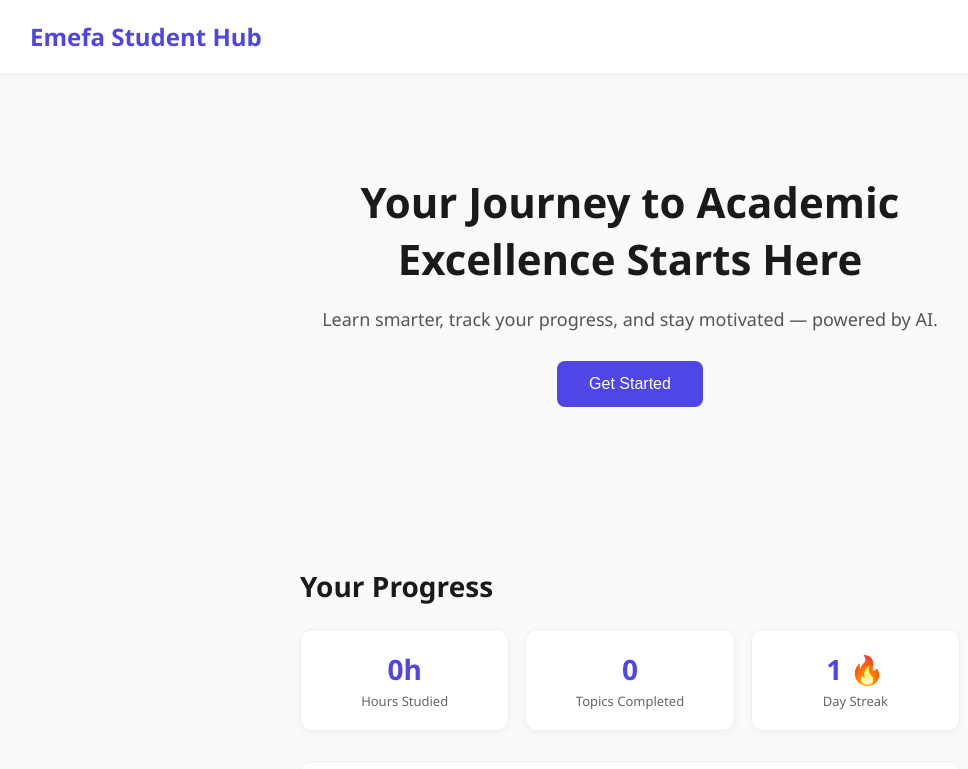
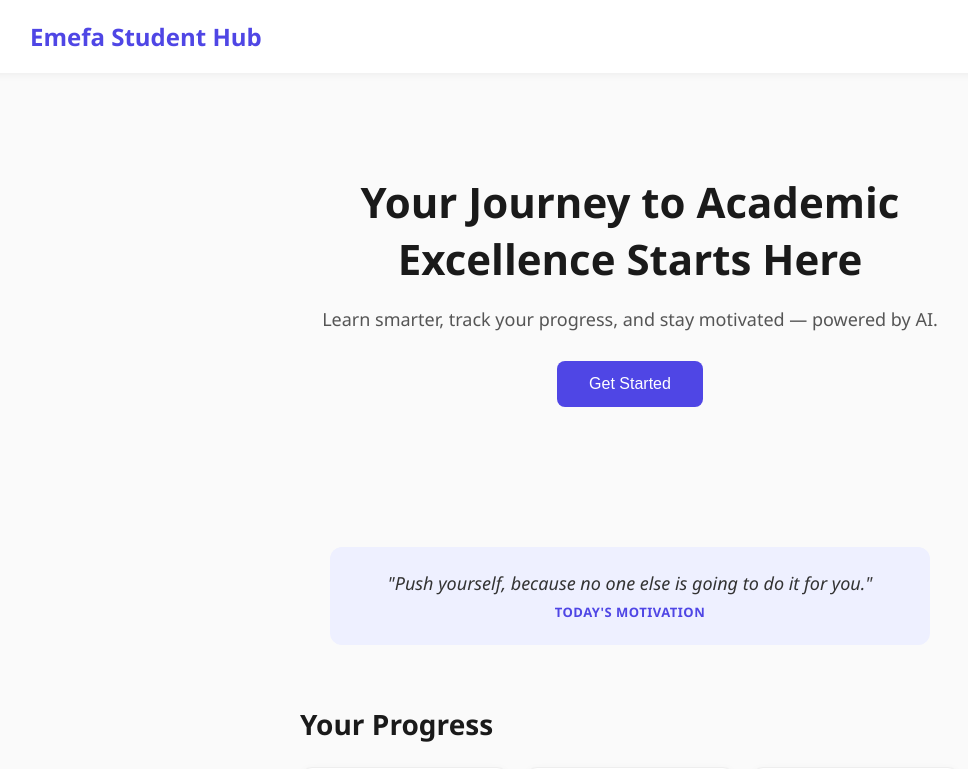
Before and after one commit to Emmalia-tech/emefa-student-hub, a React (Vite) app: page / in a window 1280 px wide. Shown: the top 769 px of the page, without its empty margins (10-978 px from the left). Built offline with nearby package versions, Linux system fonts and the light colour scheme.

Commit message:
Add daily motivational quote

```diff
--- a/src/App.jsx
+++ b/src/App.jsx
@@ -1,6 +1,7 @@
 import { useState, useEffect } from 'react'
 import Chatbot from './Chatbot'
 import Dashboard from './Dashboard'
+import Quote from './Quote'
 
 function App() {
   const [stats, setStats] = useState(() => {
@@ -44,6 +45,7 @@ function App() {
         <button className="cta-button">Get Started</button>
       </header>
 
+      <Quote />
       <Dashboard stats={stats} updateGoal={updateGoal} />
       <Chatbot onActivity={addStudyActivity} />
     </div>
--- /dev/null
+++ b/src/Quote.jsx
@@ -0,0 +1,27 @@
+const quotes = [
+  "Success is the sum of small efforts repeated day in and day out.",
+  "The expert in anything was once a beginner.",
+  "Don't watch the clock; do what it does. Keep going.",
+  "Push yourself, because no one else is going to do it for you.",
+  "Great things never come from comfort zones.",
+  "Dream it. Believe it. Build it.",
+  "The future depends on what you do today.",
+  "Discipline is the bridge between goals and accomplishment.",
+  "You don't have to be great to start, but you have to start to be great.",
+  "Small progress is still progress."
+]
+
+function Quote() {
+  const today = new Date()
+  const dayIndex = today.getDate() % quotes.length
+  const todayQuote = quotes[dayIndex]
+
+  return (
+    <div className="quote-container">
+      <p className="quote-text">"{todayQuote}"</p>
+      <p className="quote-label">Today's Motivation</p>
+    </div>
+  )
+}
+
+export default Quote
--- a/src/index.css
+++ b/src/index.css
@@ -234,3 +234,26 @@ body {
   border-radius: 6px;
   font-size: 14px;
 }
+.quote-container {
+  max-width: 600px;
+  margin: 40px auto 0;
+  padding: 24px;
+  background-color: #eef0ff;
+  border-radius: 12px;
+  text-align: center;
+}
+
+.quote-text {
+  font-size: 18px;
+  font-style: italic;
+  color: #333;
+  margin-bottom: 8px;
+}
+
+.quote-label {
+  font-size: 13px;
+  color: #4f46e5;
+  font-weight: 600;
+  text-transform: uppercase;
+  letter-spacing: 0.5px;
+}
```
